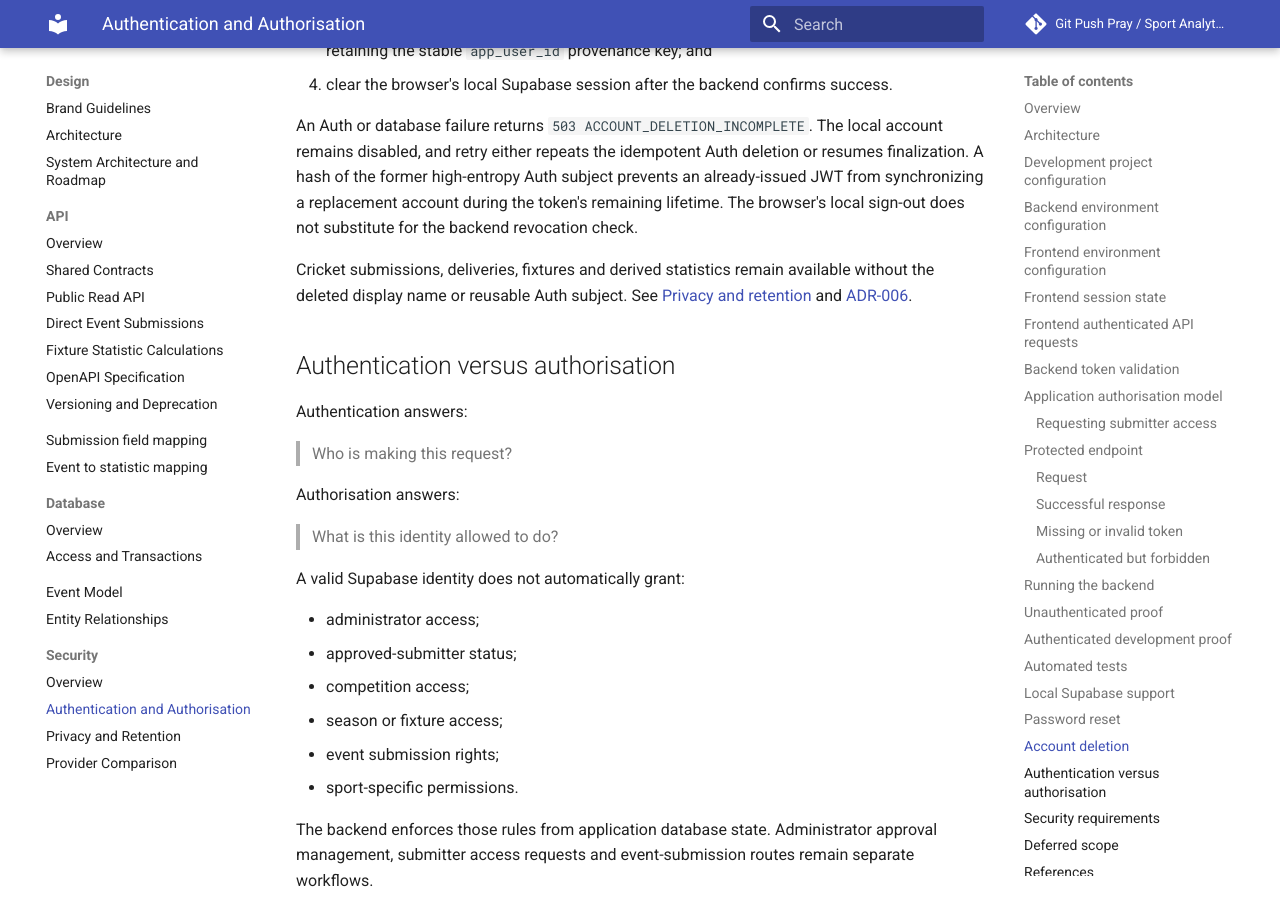
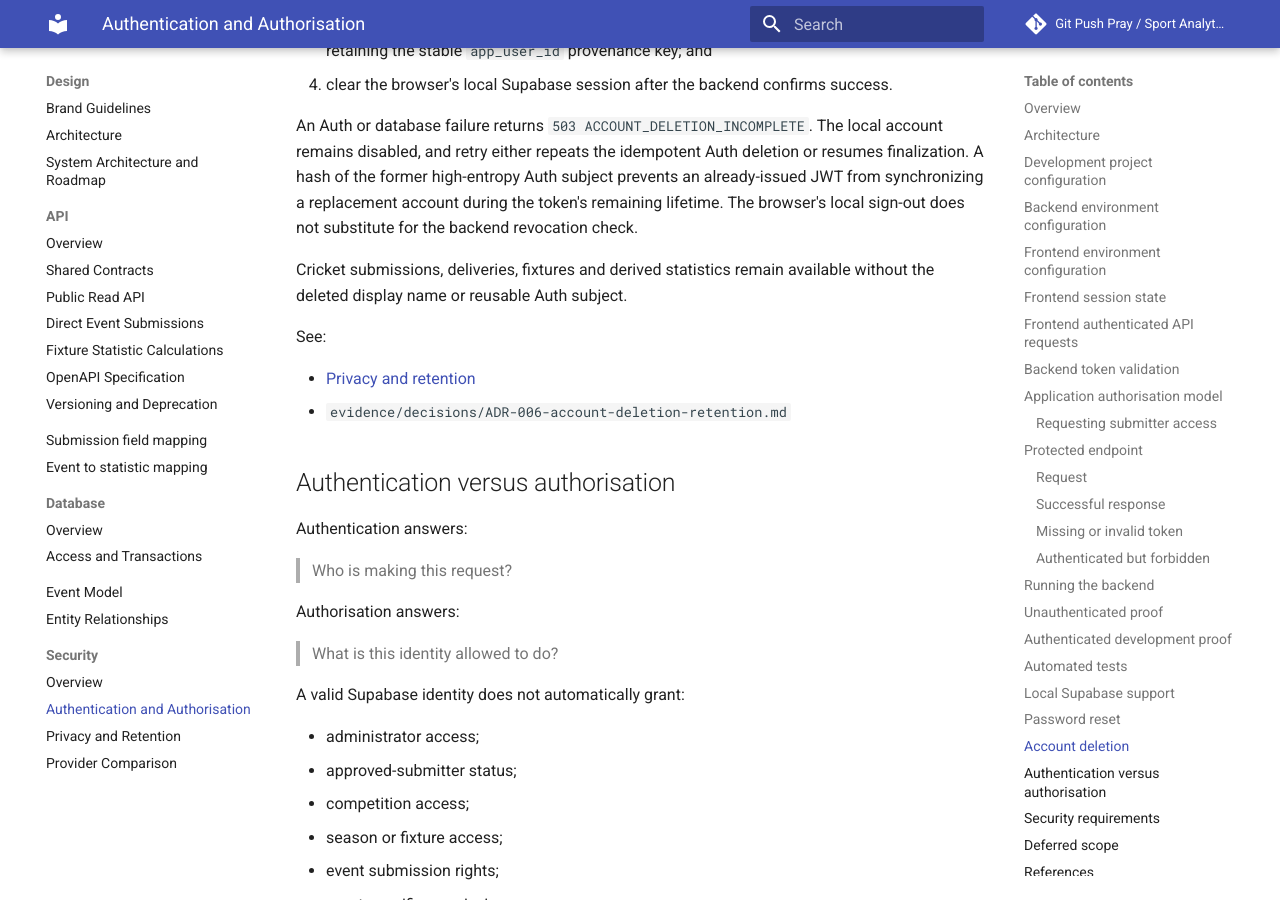
Before and after one commit to NadavSundy/Sport-Analytics-Tool, an MkDocs documentation site: the page built from docs/security/authentication.md, in a window 1280 px wide and 900 px high, scrolled down 10336 px. Built offline with MkDocs 1.6.1 and Material for MkDocs 9.7.7, drawn with Linux system fonts in a browser that asks for light colours.

Commit message:
test(account): align browser fixtures after main integration
Use the complete current-user contract in submission browser tests, disambiguate the account heading after adding the deletion panel, and keep the ADR reference compatible with strict MkDocs builds.

Refs #66

Assisted-by: Codex[GPT-5]

```diff
--- a/docs/security/authentication.md
+++ b/docs/security/authentication.md
@@ -456,8 +456,12 @@ account during the token's remaining lifetime. The browser's local sign-out does
 the backend revocation check.
 
 Cricket submissions, deliveries, fixtures and derived statistics remain available without the
-deleted display name or reusable Auth subject. See [Privacy and retention](privacy-retention.md) and
-[ADR-006](../../evidence/decisions/ADR-006-account-deletion-retention.md).
+deleted display name or reusable Auth subject.
+
+See:
+
+- [Privacy and retention](privacy-retention.md)
+- `evidence/decisions/ADR-006-account-deletion-retention.md`
 
 ## Authentication versus authorisation
 
```
Also changed, not shown: 2 other files.
